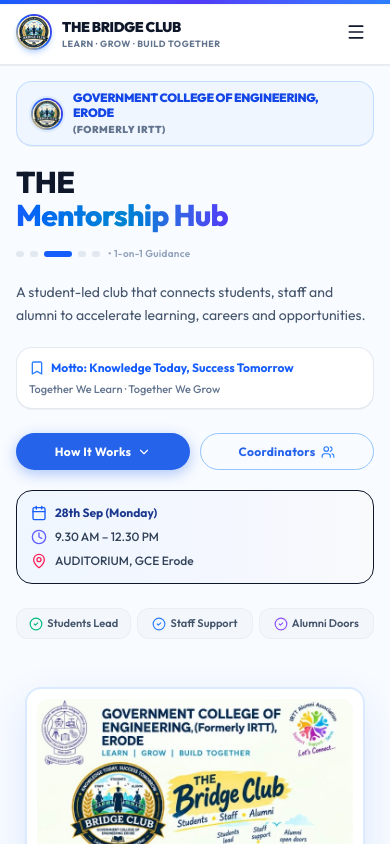
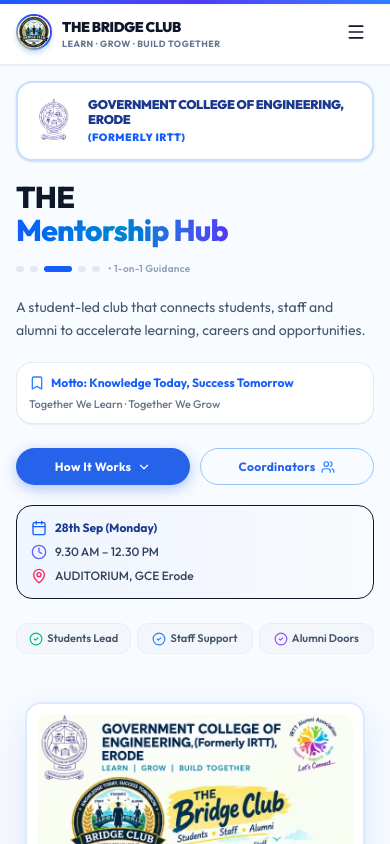
Before and after one commit to kavinkk2425/Bridgee, a React (Vite) app: page / in a window 390 px wide. Shown: the top 844 px of the page. Built offline with nearby package versions, Linux system fonts and the light colour scheme.

Commit message:
feat(branding): add official Government College of Engineering Erode seal with high visibility on mobile

```diff
--- a/src/components/HeroInauguration.tsx
+++ b/src/components/HeroInauguration.tsx
@@ -78,20 +78,22 @@
               initial={{ opacity: 0, y: -10 }}
               animate={{ opacity: 1, y: 0 }}
               transition={{ duration: 0.5, delay: 0.1 }}
-              className="inline-flex items-center gap-2.5 sm:gap-3 px-3.5 py-2 sm:px-4 sm:py-2.5 rounded-2xl bg-blue-50/90 border border-blue-200/90 shadow-2xs max-w-full"
+              className="inline-flex items-center gap-3 sm:gap-4 px-3.5 py-2.5 sm:px-4 sm:py-3 rounded-2xl bg-white border-2 border-blue-200/90 shadow-sm max-w-full"
             >
-              <div className="w-8 h-8 sm:w-9 sm:h-9 rounded-full p-0.5 bg-gradient-to-tr from-amber-400 via-blue-600 to-indigo-700 shadow-sm shrink-0 overflow-hidden ring-2 ring-blue-100">
+              {/* Official College Emblem Image - Clearly Visible */}
+              <div className="w-11 h-14 sm:w-14 sm:h-16 shrink-0 flex items-center justify-center p-0.5 bg-white rounded-xl">
                 <img
-                  src={OFFICIAL_POSTER_INFO.logoImage}
-                  alt="Official Bridge Club Logo"
-                  className="w-full h-full object-contain rounded-full bg-white"
+                  src={OFFICIAL_POSTER_INFO.collegeEmblem}
+                  alt="Government College of Engineering, Erode Official Seal"
+                  className="w-full h-full object-contain filter drop-shadow-2xs"
                 />
               </div>
+
               <div className="flex flex-col text-left min-w-0">
-                <span className="text-[12px] sm:text-sm font-black tracking-tight sm:tracking-wide text-blue-700 uppercase font-sans leading-tight">
+                <span className="text-[12.5px] sm:text-base font-black tracking-tight sm:tracking-wide text-blue-900 uppercase font-sans leading-tight">
                   GOVERNMENT COLLEGE OF ENGINEERING, ERODE
                 </span>
-                <span className="text-[10px] sm:text-xs font-black tracking-wider text-slate-500 uppercase font-sans mt-0.5">
+                <span className="text-[10.5px] sm:text-xs font-black tracking-wider text-blue-600 uppercase font-sans mt-0.5">
                   (FORMERLY IRTT)
                 </span>
               </div>
--- a/src/components/PageLoader.tsx
+++ b/src/components/PageLoader.tsx
@@ -1,6 +1,7 @@
 import React from 'react';
 import { motion } from 'motion/react';
 import officialClubLogo from '../assets/images/official_club_logo.jpg';
+import collegeEmblem from '../assets/images/gce_erode_college_emblem.png';
 
 interface PageLoaderProps {
   isLoading: boolean;
@@ -23,22 +24,32 @@
       {/* Center Loader Card */}
       <div className="flex flex-col items-center justify-center text-center max-w-lg w-full space-y-6">
 
-        {/* Official Bridge Club Seal with Glowing Border */}
+        {/* Official College Emblem & Bridge Club Seal */}
         <motion.div
           initial={{ scale: 0.85, opacity: 0 }}
           animate={{ scale: 1, opacity: 1 }}
           transition={{ duration: 0.5, ease: 'easeOut' }}
-          className="relative"
+          className="flex items-center justify-center gap-3.5 sm:gap-5"
         >
-          <div className="w-20 h-20 sm:w-24 sm:h-24 rounded-full p-1 bg-gradient-to-tr from-amber-400 via-blue-600 to-indigo-700 shadow-xl shadow-blue-500/25 shrink-0 overflow-hidden ring-4 ring-blue-100/80">
+          {/* Government College of Engineering, Erode Official Crest */}
+          <div className="w-16 h-20 sm:w-20 sm:h-24 p-1.5 bg-white rounded-2xl border-2 border-blue-200/90 shadow-lg shadow-blue-500/10 flex items-center justify-center shrink-0 ring-2 ring-blue-50">
+            <img
+              src={collegeEmblem}
+              alt="Government College of Engineering, Erode Official Seal"
+              className="w-full h-full object-contain"
+            />
+          </div>
+
+          <div className="w-0.5 h-12 bg-slate-200 rounded-full" />
+
+          {/* Bridge Club Seal */}
+          <div className="w-16 h-16 sm:w-20 sm:h-20 rounded-full p-1 bg-gradient-to-tr from-amber-400 via-blue-600 to-indigo-700 shadow-lg shadow-blue-500/20 shrink-0 overflow-hidden ring-4 ring-blue-100/80">
             <img
               src={officialClubLogo}
               alt="The Bridge Club Official Emblem"
               className="w-full h-full object-contain rounded-full bg-white"
             />
           </div>
-          {/* Subtle live radar ping */}
-          <div className="absolute -inset-1 rounded-full border border-blue-400/40 animate-ping pointer-events-none" />
         </motion.div>
 
         {/* Bridge Club Title & Large College Name */}
--- a/src/data/bridgeClubData.ts
+++ b/src/data/bridgeClubData.ts
@@ -1,5 +1,6 @@
 import officialClubLogo from '../assets/images/official_club_logo.jpg';
 import officialEventPoster from '../assets/images/official_event_poster.jpg';
+import collegeEmblem from '../assets/images/gce_erode_college_emblem.png';
 
 export interface SurveyOption {
   id: string;
@@ -80,6 +81,7 @@
   subMotto: 'Together We Learn · Together We Grow',
   mission: 'A student-led club that connects students, staff and alumni to accelerate learning, careers and opportunities.',
   logoImage: officialClubLogo,
+  collegeEmblem: collegeEmblem,
   posterImage: officialEventPoster,
   eventDate: '28th Sep 26 (Monday)',
   eventTime: '9.30 AM – 12.30 PM',
```
Also changed, not shown: public/gce_erode_college_emblem.png (added), src/assets/images/gce_erode_college_emblem.png (added).
